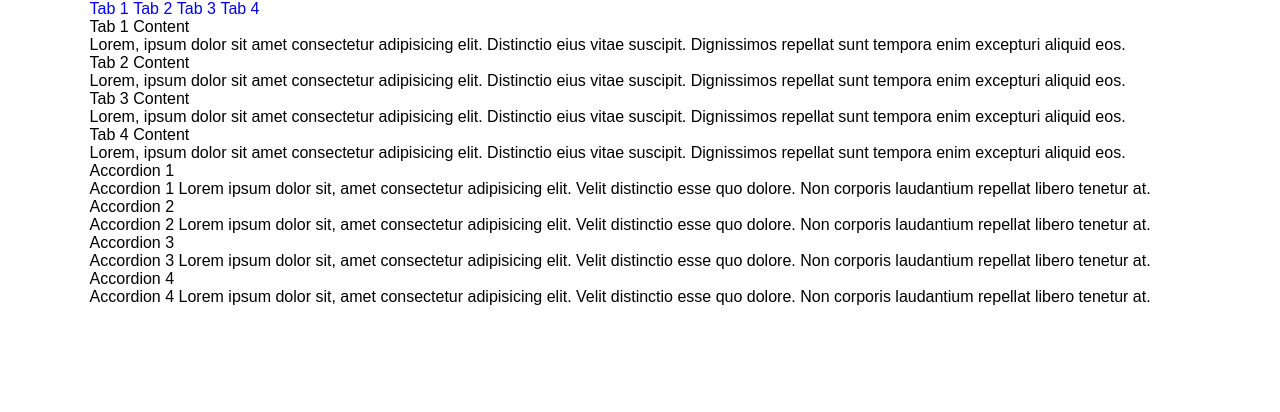
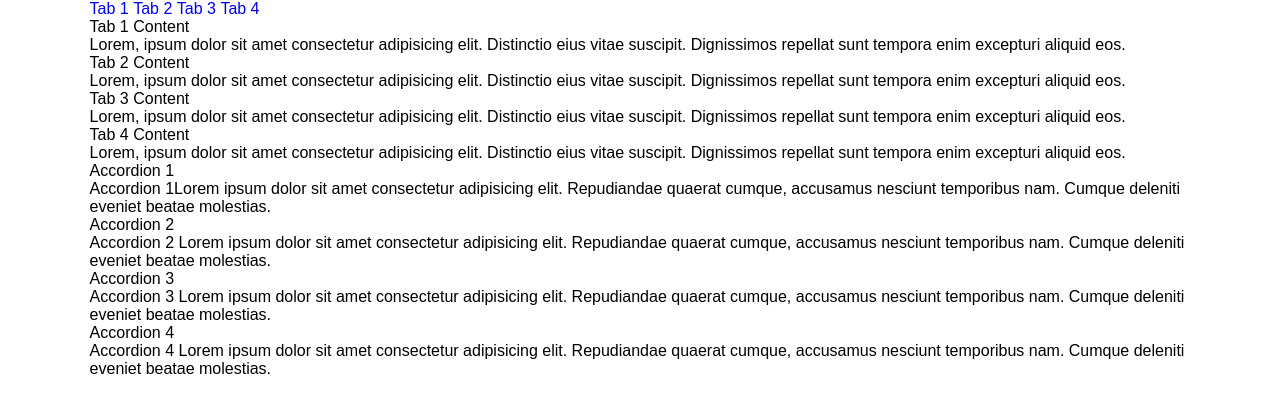
Before and after one commit to mvishrutaxioned/JS-Task8, a plain HTML site: page index.html in a window 1280 px wide. Drawn offline with Linux system fonts and the light colour scheme.

Commit message:
added recommended solution

```diff
--- a/index.html
+++ b/index.html
@@ -45,21 +45,29 @@
         <section class="accordion-structure">
           <div class="wrapper">
             <ul class="accordion">
-              <li class="show">
+              <li>
                 <h2>Accordion 1</h2>
-                <p>Accordion 1 Lorem ipsum dolor sit, amet consectetur adipisicing elit. Velit distinctio esse quo dolore. Non corporis laudantium repellat libero tenetur at.</p>
+                <div>
+                  <p>Accordion 1Lorem ipsum dolor sit amet consectetur adipisicing elit. Repudiandae quaerat cumque, accusamus nesciunt temporibus nam. Cumque deleniti eveniet beatae molestias.</p>
+                </div>
               </li>
               <li>
                 <h2>Accordion 2</h2>
-                <p>Accordion 2 Lorem ipsum dolor sit, amet consectetur adipisicing elit. Velit distinctio esse quo dolore. Non corporis laudantium repellat libero tenetur at.</p>
+                <div>
+                  <p>Accordion 2 Lorem ipsum dolor sit amet consectetur adipisicing elit. Repudiandae quaerat cumque, accusamus nesciunt temporibus nam. Cumque deleniti eveniet beatae molestias.</p>
+                </div>
               </li>
               <li>
                 <h2>Accordion 3</h2>
-                <p>Accordion 3 Lorem ipsum dolor sit, amet consectetur adipisicing elit. Velit distinctio esse quo dolore. Non corporis laudantium repellat libero tenetur at.</p>
+                <div>
+                  <p>Accordion 3 Lorem ipsum dolor sit amet consectetur adipisicing elit. Repudiandae quaerat cumque, accusamus nesciunt temporibus nam. Cumque deleniti eveniet beatae molestias.</p>
+                </div>
               </li>
               <li>
                 <h2>Accordion 4</h2>
-                <p>Accordion 4 Lorem ipsum dolor sit, amet consectetur adipisicing elit. Velit distinctio esse quo dolore. Non corporis laudantium repellat libero tenetur at.</p>
+                <div>
+                  <p>Accordion 4 Lorem ipsum dolor sit amet consectetur adipisicing elit. Repudiandae quaerat cumque, accusamus nesciunt temporibus nam. Cumque deleniti eveniet beatae molestias.</p>
+                </div>
               </li>
             </ul>
           </div>
```
